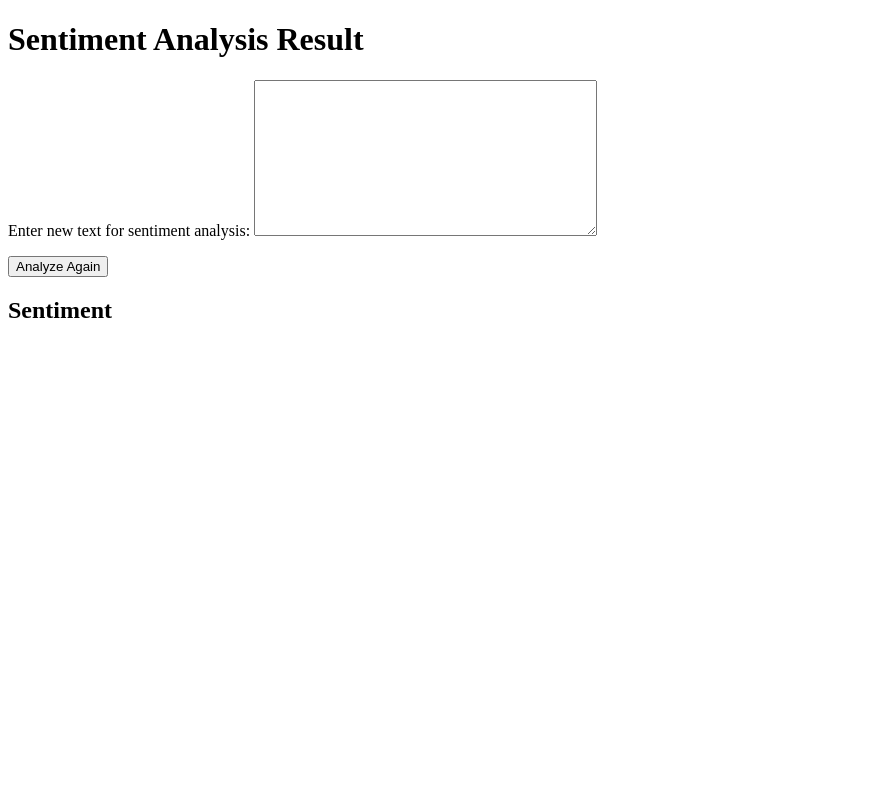
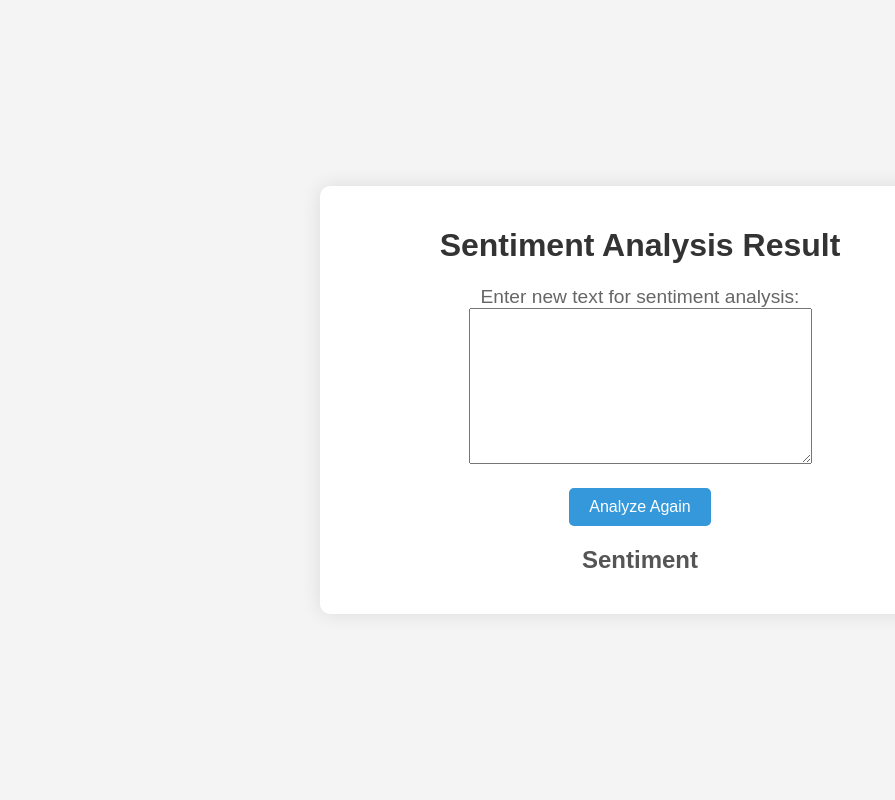
Before and after one commit to RayWP/django-summer-2024, a Django app: template sentiment_project/templates/sentiment_app/result.html in a window 1280 px wide. Shown: the whole page, without its empty margins (0-895 px from the left). Run offline with Django 4.2, Linux system fonts and the light colour scheme; the template is opened without the code that fills it: values that come from a table or form of the project are taken from there, others are empty; parts of the project's set-up code (start-up, migrations or seed data) failed here and were passed over.

Commit message:
make UI more beautiful

```diff
--- a/sentiment_project/templates/sentiment_app/result.html
+++ b/sentiment_project/templates/sentiment_app/result.html
@@ -1,9 +1,60 @@
 <!DOCTYPE html>
-<html>
+<html lang="en">
 <head>
+    <meta charset="UTF-8">
+    <meta name="viewport" content="width=device-width, initial-scale=1.0">
     <title>Sentiment Analysis Result</title>
+    <style>
+        body {
+            font-family: 'Arial', sans-serif;
+            background: #f4f4f4;
+            margin: 0;
+            padding: 0;
+            display: flex;
+            justify-content: center;
+            align-items: center;
+            min-height: 100vh;
+        }
+        .container {
+            background: #fff;
+            padding: 20px;
+            border-radius: 10px;
+            box-shadow: 0 0 20px rgba(0, 0, 0, 0.1);
+            max-width: 600px;
+            width: 100%;
+            text-align: center;
+        }
+        h1 {
+            color: #333;
+        }
+        h2 {
+            color: #555;
+            margin-top: 20px;
+        }
+        p {
+            font-size: 1.2em;
+            color: #666;
+        }
+        form {
+            margin-top: 20px;
+        }
+        button {
+            padding: 10px 20px;
+            font-size: 1em;
+            color: #fff;
+            background: #3498db;
+            border: none;
+            border-radius: 5px;
+            cursor: pointer;
+            transition: background 0.3s;
+        }
+        button:hover {
+            background: #2980b9;
+        }
+    </style>
 </head>
 <body>
+    <div class="container">
         <h1>Sentiment Analysis Result</h1>
         <form method="post">
             {% csrf_token %}
@@ -12,5 +63,6 @@
         </form>
         <h2>Sentiment</h2>
         <p>{{ sentiment }}</p>
+    </div>
 </body>
 </html>
```
Also changed, not shown: sentiment_project/templates/sentiment_app/form.html (+60 -8 lines). Lines whose indentation alone changed are shown as unchanged.
